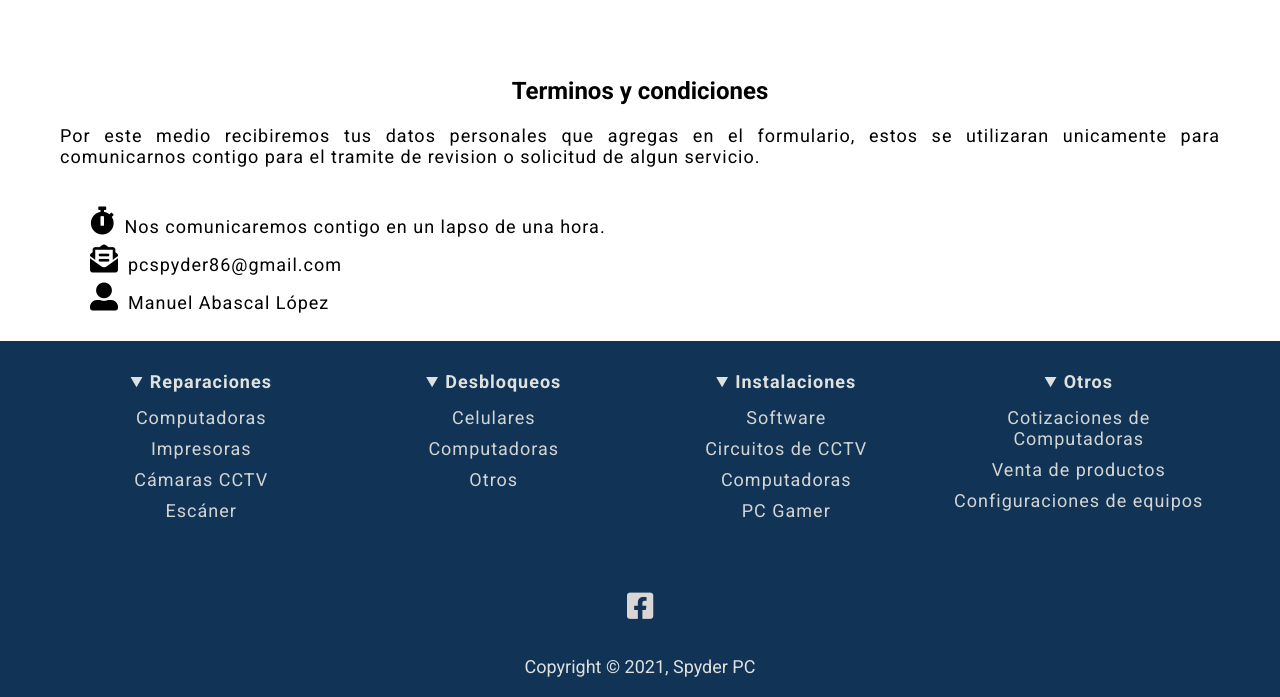
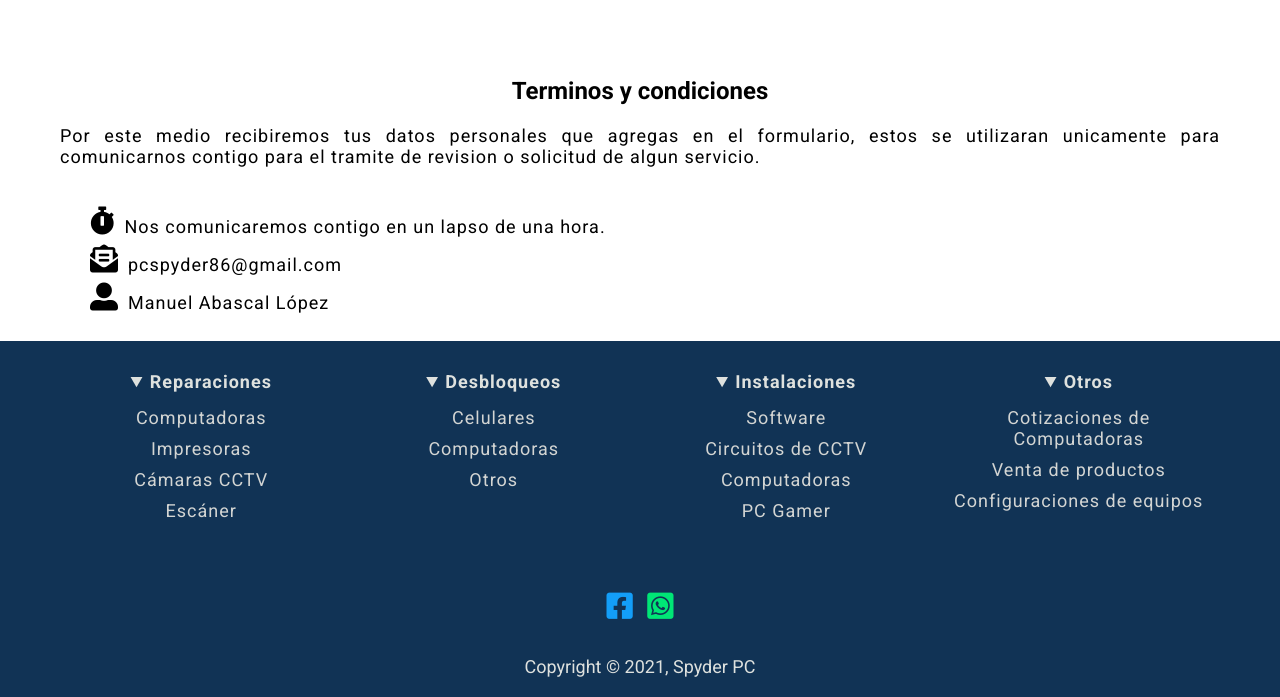
Before and after one commit to Jorge-Lpez/Spyder-pc, a plain HTML site: page Spyder-PC/index.html in a window 1280 px wide. Shown: the part 4148-4845 px from the top of the page. Drawn offline with nearby package versions, Linux system fonts and the light colour scheme; some packages are replaced by stand-ins of ours; a script that the page names is missing.

Commit message:
Agregando enlace whasapt mensaje

```diff
--- a/Spyder-PC/index.html
+++ b/Spyder-PC/index.html
@@ -328,8 +328,8 @@
             <div class="sociales">
                 <a href="https://www.facebook.com/SPYDER-Reparaciones-de-equipos-de-computo-PC-MAC-140862766517681" target="_blank"><i class="fab fa-facebook-square"></i></a>
                 <!--<i class="fab fa-instagram"></i>
-                <i class="fab fa-youtube"></i>
-                <i class="fab fa-whatsapp-square"></i>-->
+                <i class="fab fa-youtube"></i>-->
+                <a href="https://wa.me/529841206779?text=Necesito%20ayuda%20con%20mi%20computadora!!!" target="_blank"><i class="fab fa-whatsapp-square"></i></a>
             </div>
             <p>Copyright &#169; 2021, Spyder PC</p>
         </div>
--- a/Spyder-PC/public/css/estilos.css
+++ b/Spyder-PC/public/css/estilos.css
@@ -551,10 +551,10 @@ details ul li{
     padding: 5px;
 }
 
-.fa-facebook-square{ color: var(--hoverEnlace); }
+.fa-facebook-square{ color: #139EF8;}
 .fa-instagram{ color: var(--hoverEnlace); }
 .fa-youtube{ color: var(--hoverEnlace); }
-.fa-whatsapp-square{ color:var(--hoverEnlace); }
+.fa-whatsapp-square{ color: #00E676; }
 
 .footer .contenedor p{
     margin-top: 10px;
```
